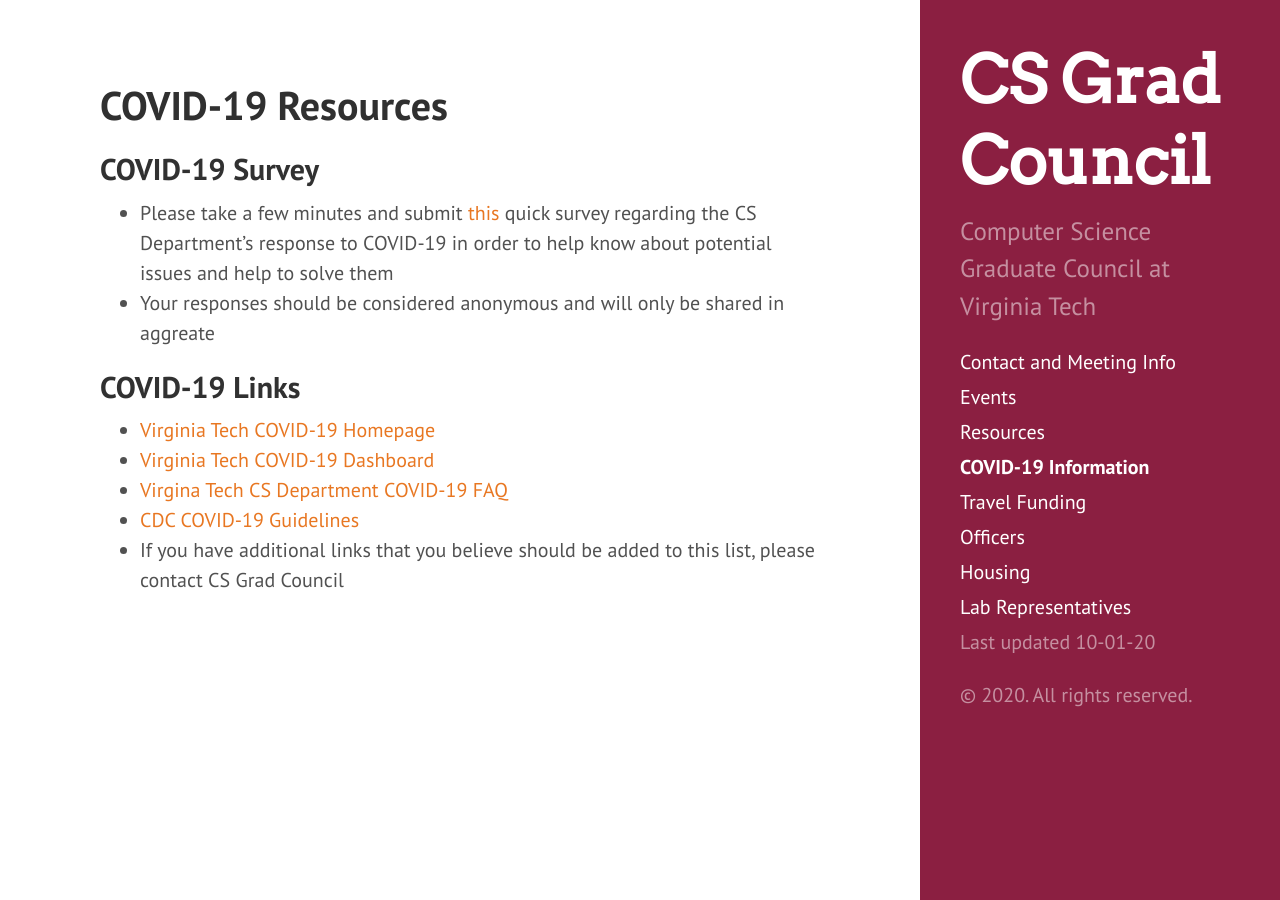
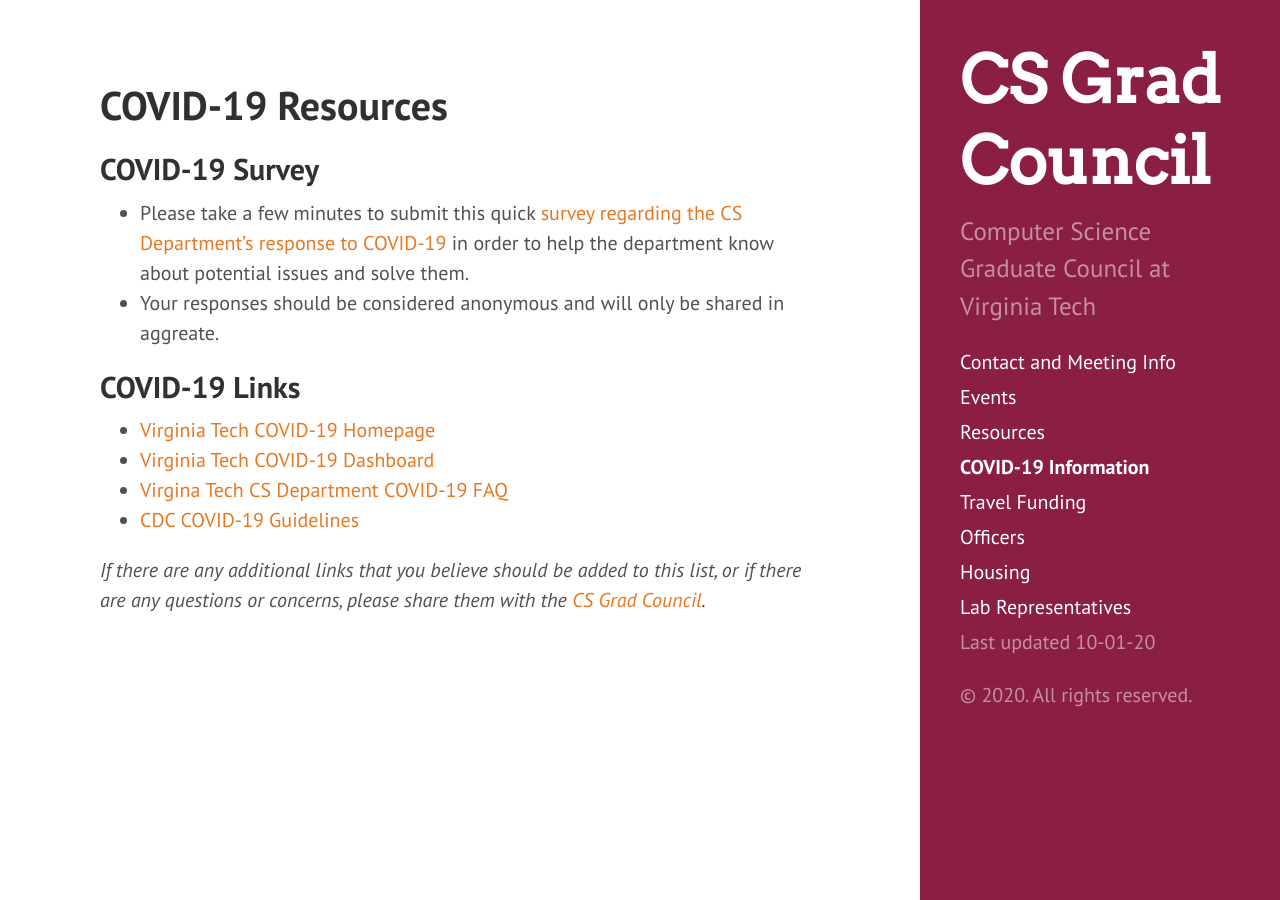
Before and after one commit to CSGraduateCouncil-VirginiaTech/csgc-website, a Jekyll site: the page built from covid.md, in a window 1280 px wide. Built offline with Jekyll 4.4.1, drawn with Linux system fonts in a browser that asks for light colours.

Commit message:
Update covid.md
Add a link to the contact info page.

```diff
--- a/covid.md
+++ b/covid.md
@@ -5,12 +5,13 @@
 ---
 
 ## COVID-19 Survey
-* Please take a few minutes and submit [this](https://docs.google.com/forms/d/e/1FAIpQLSdsTBM2ToDGIi5QKRwvFfJL_w8hoIx8c87ykEpRPhID2aB2vQ/viewform?vc=0&c=0&w=1&flr=0) quick survey regarding the CS Department's response to COVID-19 in order to help know about potential issues and help to solve them
-* Your responses should be considered anonymous and will only be shared in aggreate
+* Please take a few minutes to submit this quick [survey regarding the CS Department's response to COVID-19](https://docs.google.com/forms/d/e/1FAIpQLSdsTBM2ToDGIi5QKRwvFfJL_w8hoIx8c87ykEpRPhID2aB2vQ/viewform?vc=0&c=0&w=1&flr=0) in order to help the department know about potential issues and solve them.
+* Your responses should be considered anonymous and will only be shared in aggreate.
 
 ## COVID-19 Links
 * [Virginia Tech COVID-19 Homepage](https://ready.vt.edu/index.html)
 * [Virginia Tech COVID-19 Dashboard](https://ready.vt.edu/dashboard.html)
 * [Virgina Tech CS Department COVID-19 FAQ](https://cs.vt.edu/Graduate/COVID19.html)
 * [CDC COVID-19 Guidelines](https://www.cdc.gov/coronavirus/2019-ncov/index.html)
-* If you have additional links that you believe should be added to this list, please contact CS Grad Council
+
+*If there are any additional links that you believe should be added to this list, or if there are any questions or concerns, please share them with the [CS Grad Council](http://csgrad.cs.vt.edu/meetings).*
```
